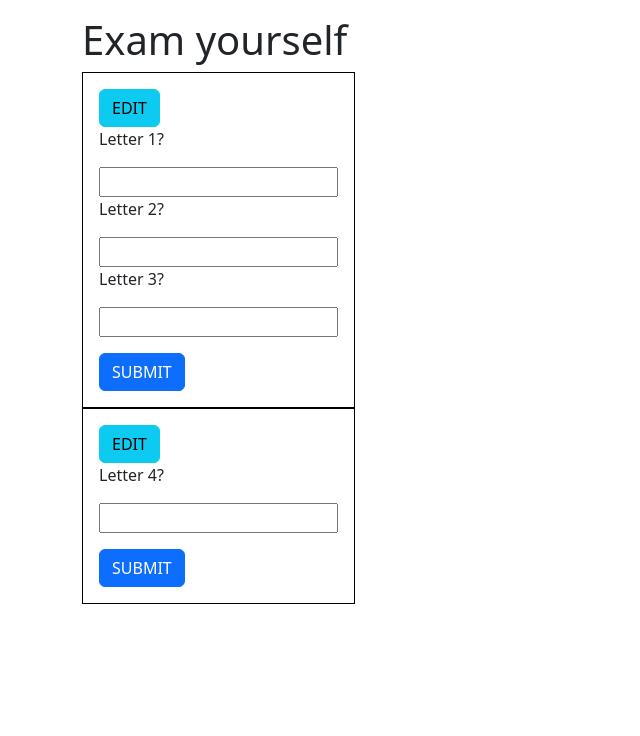
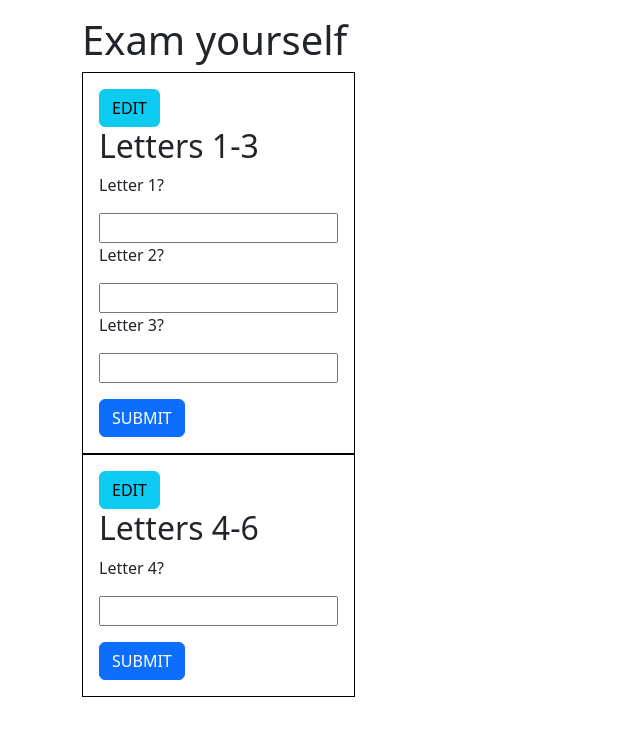
Before and after one commit to munrhalls/QAtempo-notes, an Angular app: page / in a window 1280 px wide. Shown: the top 736 px of the page, without its empty margins (0-640 px from the left). Built offline with nearby package versions, Linux system fonts and the light colour scheme; what ngx-bootstrap-icons would draw is missing.

Commit message:
chunks app!

```diff
--- a/src/app/display/display.component.html
+++ b/src/app/display/display.component.html
@@ -1,4 +1,5 @@
 <button class="btn btn-info" (click)="chunk.mode = 'edit'">EDIT</button>
+<h2>{{ chunk.title }}</h2>
 <form name="examsheet">
   <div *ngFor="let point of chunk.list; let i = index">
     <p>{{ point.question }}</p>
```
